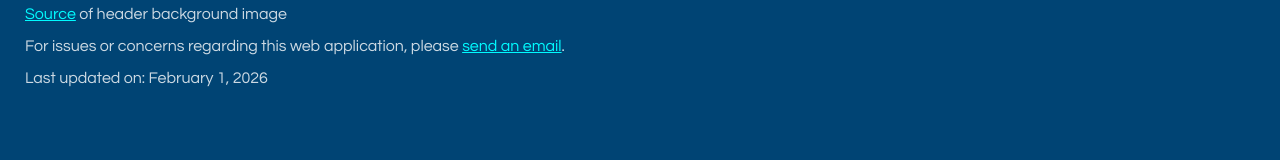
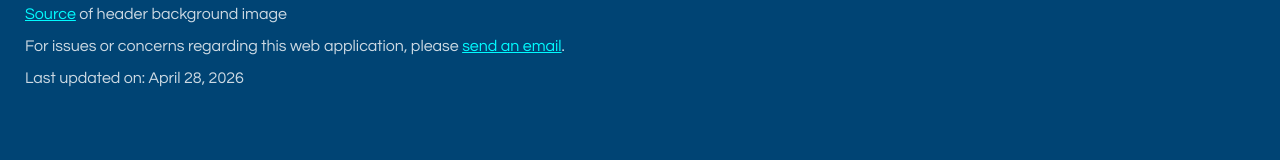
Before and after one commit to pianostar-kim/Fun-with-Statistics-React-Version, a React (Vite) app: page / in a window 1280 px wide. Shown: the part 476-636 px from the top of the page. Built offline with nearby package versions, Linux system fonts and the light colour scheme.

Commit message:
Updated date the website was last updated on.

```diff
--- a/src/Footer.jsx
+++ b/src/Footer.jsx
@@ -9,7 +9,7 @@ function Footer() {
             <br />
             <p>For issues or concerns regarding this web application, please <a href="mailto:pianostar.kim@gmail.com">send an email</a>.</p>
             <br />
-            <p>Last updated on: February 1, 2026</p>
+            <p>Last updated on: April 28, 2026</p>
         </footer>
     );
 }
```
